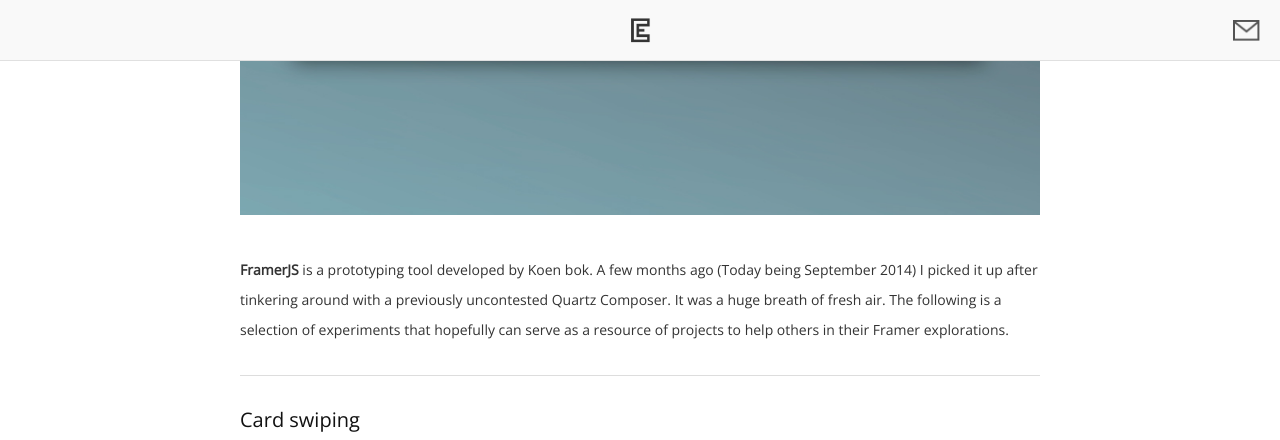
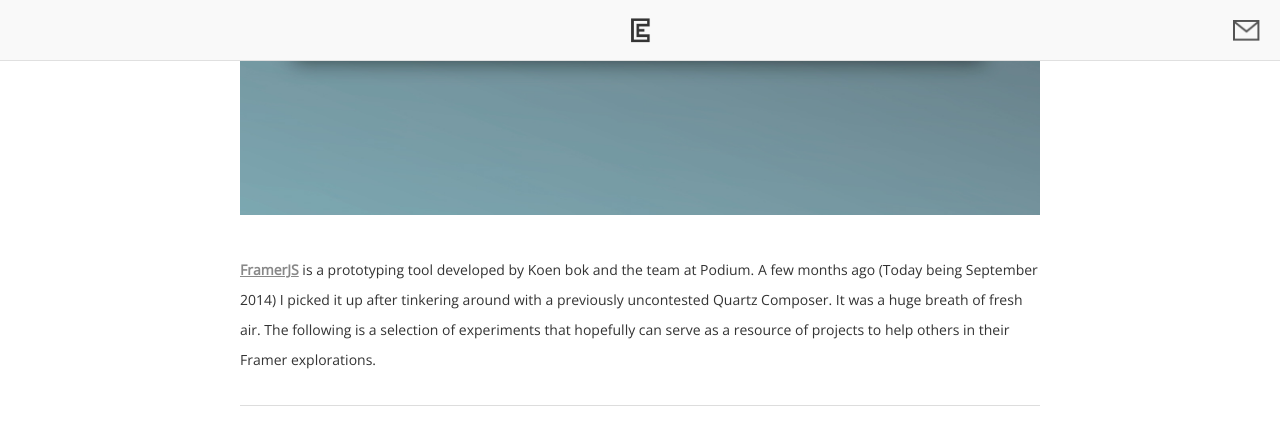
Before and after one commit to edchao/edchao.github.io, a Jekyll site: the page built from _posts/2014-09-27-framer.markdown, in a window 1280 px wide and 900 px high, scrolled down 785 px, cut to the strip 0-440 px from the top of the window. Built offline with Jekyll 4.4.1, drawn with Linux system fonts in a browser that asks for light colours.

Commit message:
adding links

```diff
--- a/_posts/2014-09-27-framer.markdown
+++ b/_posts/2014-09-27-framer.markdown
@@ -10,7 +10,7 @@ categories: ui, interaction
 
 <!--more-->
 
-**FramerJS** is a prototyping tool developed by Koen bok.  A few months ago (Today being September 2014) I picked it up after tinkering around with a previously uncontested Quartz Composer.  It was a huge breath of fresh air.  The following is a selection of experiments that hopefully can serve as a resource of projects to help others in their Framer explorations.
+[**FramerJS**](http://framerjs.com) is a prototyping tool developed by Koen bok and the team at Podium.  A few months ago (Today being September 2014) I picked it up after tinkering around with a previously uncontested Quartz Composer.  It was a huge breath of fresh air.  The following is a selection of experiments that hopefully can serve as a resource of projects to help others in their Framer explorations.
 
 ---
 
```
